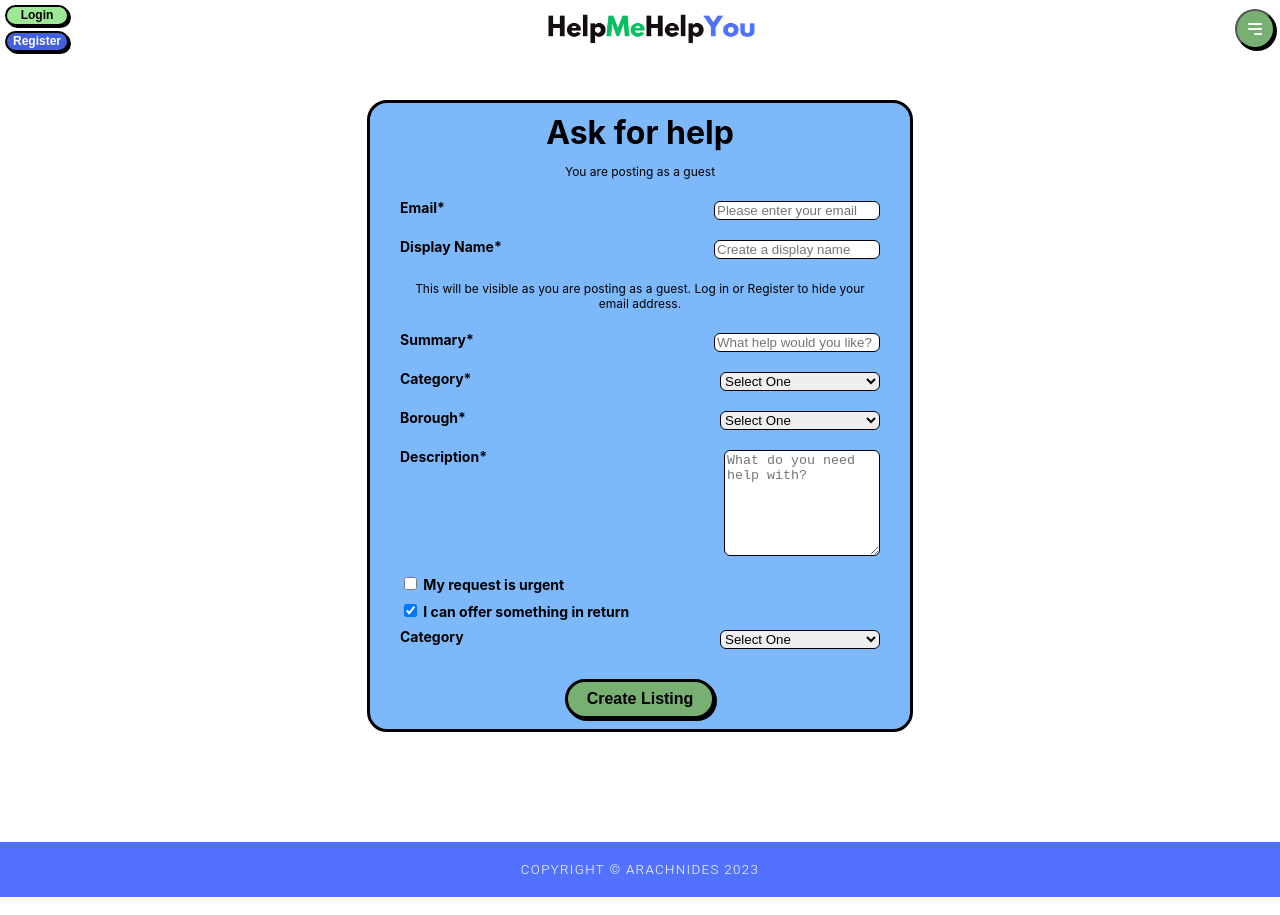
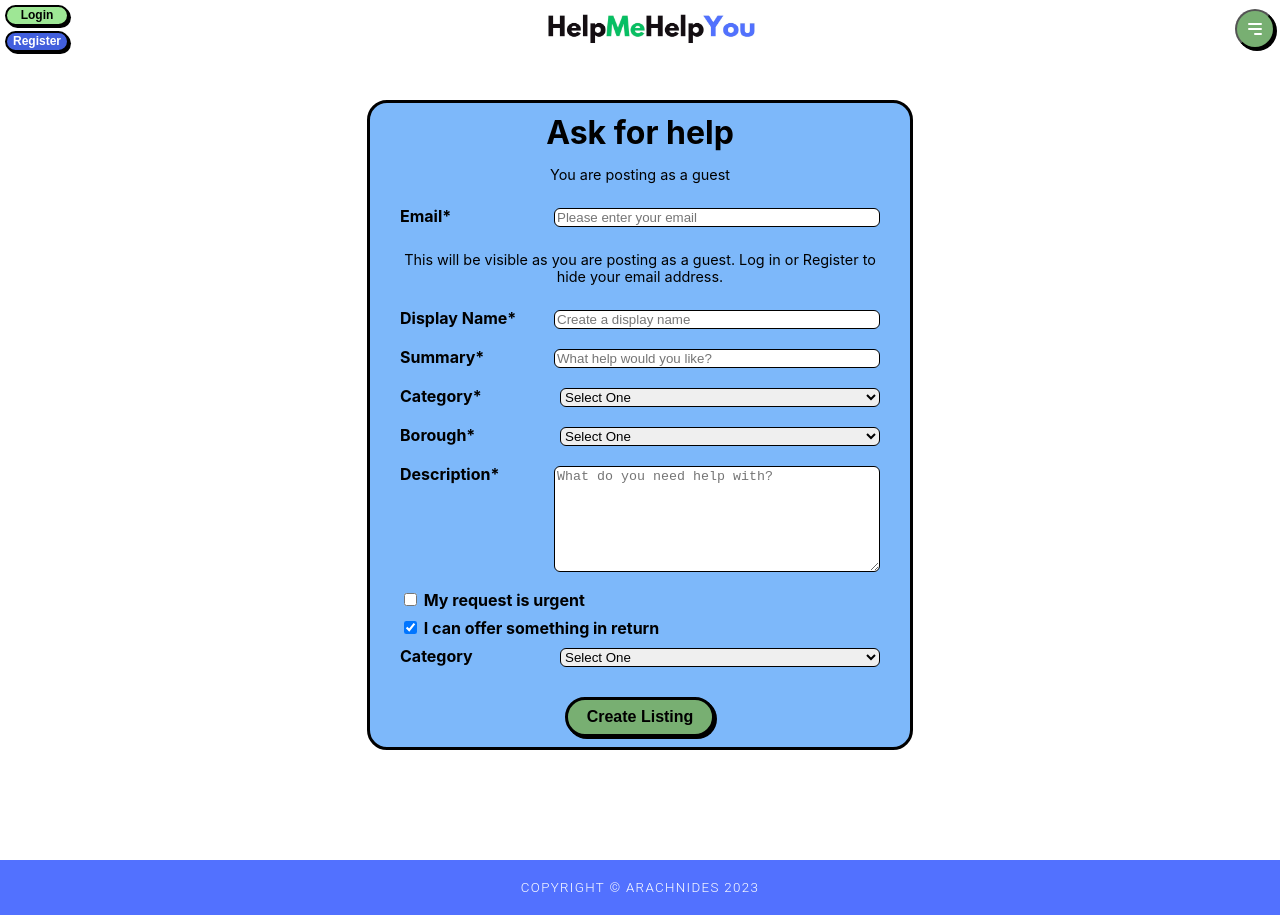
Before and after one commit to SchoolOfCode/bc14_final-project_front-end_arachnIDEs, a React (Create React App) app in the folder helpmehelpyou/: page /findhelpform in a window 1280 px wide. Built offline with nearby package versions, Linux system fonts and the light colour scheme.

Commit message:
did some further styling on the getHelp and PR pages

```diff
--- a/helpmehelpyou/src/Components/PostRequest/postRequest.css
+++ b/helpmehelpyou/src/Components/PostRequest/postRequest.css
@@ -43,6 +43,17 @@
   transition: background-color 0.2s ease-in-out;
   cursor: pointer;
 }
+#boroughs.ask-for-help-input{
+  cursor: pointer;
+}
+
+#categories-skills-wanted.ask-for-help-input{
+  cursor: pointer;
+}
+
+#categories-skills-offered.ask-for-help-input{
+  cursor: pointer;
+}
 
 #create-listing-btn:hover {
   background-color: #4563e7;
@@ -57,12 +68,12 @@
   margin-left: 1.875rem; /* 30px */
   border: 0.09375rem solid #000000; /* 1.5px */
   margin: 0.625rem 0px 0.625rem 1.875rem; /* 10px 0px 10px 30px */
-  width: 10rem; /* 160px */
+  width: 20rem; /* 160px */
 }
 
 /* Text area sizing */
-#ask-for-help-description {
-  width: 10rem; /* 160px */
+#ask-for-help-description.ask-for-help-input {
+  width: 20rem; /* 160px */
   height: 6.25rem; /* 100px */
 }
 
@@ -72,7 +83,7 @@
 }
 
 .small-text {
-  font-size: 0.75rem; /* 12px */
+  font-size: 0.9rem /*0.75rem; /* 12px */
 }
 
 /* Aligns the textarea with the label */
@@ -89,7 +100,7 @@
 /* Lining up labels with input boxes */
 .ask-for-help-label {
   margin-top: 0.5rem; /* 8px */
-  font-size: 0.875rem; /* 14px */
+  font-size: 1rem ;/*0.875rem; /* 14px */
   font-weight: bold;
 }
 
@@ -107,9 +118,7 @@
     max-width: 100%; /* Changed from '15.625rem' to '100%' */
     padding: 0.3125rem 0.9375rem; /* 5px 15px */
   }
-  #boroughs.ask-for-help-input{
-    cursor: pointer;
-  }
+
   .ask-for-help-input {
     margin-left: 0.9375rem; /* 15px */
     width: 7.5rem; /* 120px */
@@ -132,9 +141,9 @@
   }
 }
 
-.ask-for-help-label{
+/* .ask-for-help-label{
   cursor: pointer;
-}
+} */
 
 @media (min-width: 601px) and (max-width: 900px)  {
   .post-request-container {
--- a/helpmehelpyou/src/Components/PostRequest/postRequest.js
+++ b/helpmehelpyou/src/Components/PostRequest/postRequest.js
@@ -117,6 +117,11 @@ export default function PostRequest() {
               }}
             ></input>
           </div>
+           {/* Log in and Register will need Link tags at some point! */}
+           <p className="centered-text small-text">
+            This will be visible as you are posting as a guest. Log in or
+            Register to hide your email address.
+          </p>
           {/* Display Name  should we specify character limit in display name*/}
           <div className="ask-for-help-div">
             <label className="ask-for-help-label">Display Name*</label>
@@ -137,11 +142,7 @@ export default function PostRequest() {
               }}
             ></input>
           </div>
-          {/* Log in and Register will need Link tags at some point! */}
-          <p className="centered-text small-text">
-            This will be visible as you are posting as a guest. Log in or
-            Register to hide your email address.
-          </p>
+
           {/* Summary */}
           <div className="ask-for-help-div">
             <label className="ask-for-help-label">Summary*</label>
@@ -366,7 +367,7 @@ export default function PostRequest() {
               <select
                 required
                 className="ask-for-help-input"
-                id="categoreis-skills-offered"
+                id="categories-skills-offered"
                 name="categories"
                 value={form.skills_offered}
                 onChange={(e) => {
--- a/helpmehelpyou/src/Components/giveAndFindHelp.css
+++ b/helpmehelpyou/src/Components/giveAndFindHelp.css
@@ -35,16 +35,12 @@
 /* Search bar and button div */
 #give-and-find-help-search-section {
   display: flex;
-
   justify-content: center;
-
   margin-top: 20px;
   margin-bottom: 20px;
-  align-items: center;
 }
 
 .give-and-find-help-search-box {
-
   border-radius: 12px;
   width: 280px;
   height: 30px;
@@ -126,7 +122,9 @@
   margin-bottom: 10px;
   transition: background-color 0.2s ease-in-out;
   cursor: pointer;
+  align-self: flex-end;
 }
+
 .give-and-find-help-contact-user:hover {
   background-color: #4563e7;
   color: white;
@@ -147,6 +145,7 @@
   margin-bottom: 10px;
   transition: background-color 0.2s ease-in-out;
   cursor: pointer;
+  align-self: flex-end;
 }
 .give-and-find-help-visit-profile:hover {
   background-color: #4563e7;
@@ -156,8 +155,10 @@
 /* Div to style the subheading and info */
 .give-and-find-help-info-container {
   display: flex;
-  justify-content: space-around;
+  justify-content: space-between;
   align-items: center;
+  margin-left: 19px;
+  margin-right: 14px;
 }
 
 /* Styling for subheadings within the listings */
@@ -173,11 +174,12 @@
 /* Contact user button */
 .give-and-find-help-user-contact {
   display: flex;
-  flex-direction: row;
+  flex: 1;
   justify-content: space-around;
+  justify-self: flex-end;
   /* padding-bottom: 30px; */
   font-weight: bolder;
-  margin-bottom: 0px;
+  /* margin-bottom: 0px; */
 }
 
 /* Loading gif */
```
